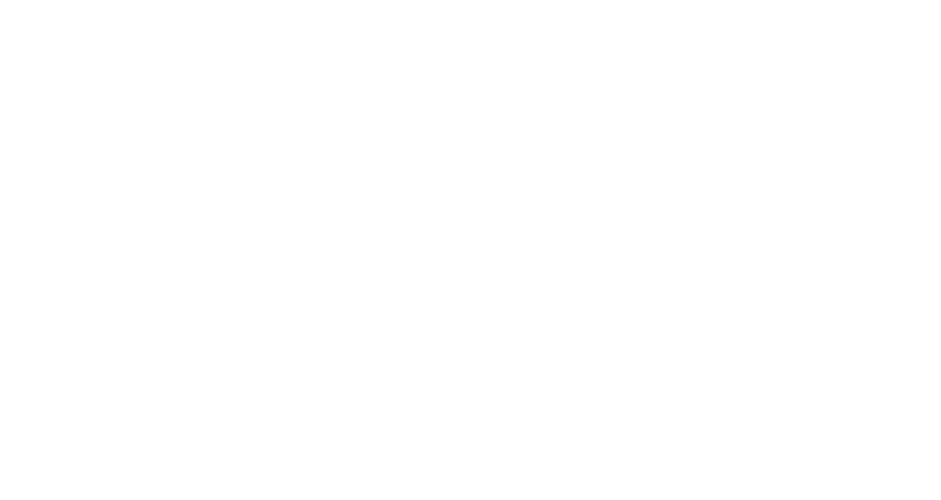
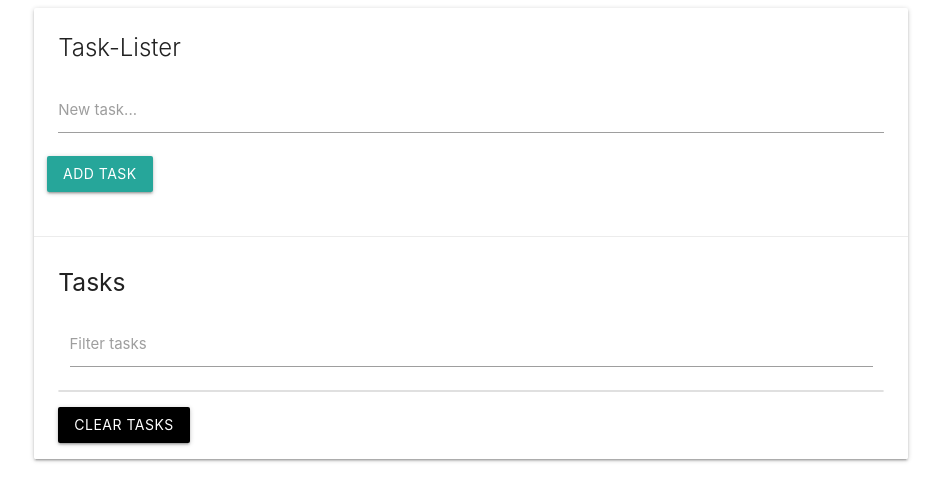
Before and after one commit to griffital/TaskList-App, a plain HTML site: page index.html in a window 1280 px wide. Shown: the whole page, without its empty margins (169-1110 px from the left). Drawn offline with nearby package versions, Linux system fonts and the light colour scheme.

```diff
--- a/index.html
+++ b/index.html
@@ -11,7 +11,35 @@
   <title>Task-Lister App</title>
 </head>
 <body>
-
+  <div class="container">
+    <div class="row">
+      <div class="col s12">
+        <div id="main" class="card">
+          <div class="card-content">
+            <span class="card-title">Task-Lister</span>
+            <div class="row">
+              <form id="task-form">
+                <div class="input-field col s12">
+                  <input type="text" name="task" id="task">
+                  <label for="task">New task...</label>
+                </div>
+                <input type="submit" value="Add Task" class="btn">
+              </form>
+            </div>
+          </div>
+          <div class="card-action">
+            <h5 id="task-title">Tasks</h5>
+            <div class="input-field col s12">
+              <input type="text" name="filter" id="filter">
+              <label for="filter">Filter tasks</label>
+            </div>
+            <ul class="collection"></ul>
+            <a href="#" class="clear-tasks btn black">Clear tasks</a>
+          </div>
+        </div>
+      </div>
+    </div>
+  </div>
 
 
 
--- /dev/null
+++ b/scss/main.scss
@@ -0,0 +1,2 @@
+// variables
+$primary-color: #e0e0e0;
```
Also changed, not shown: css/main.css (added).
